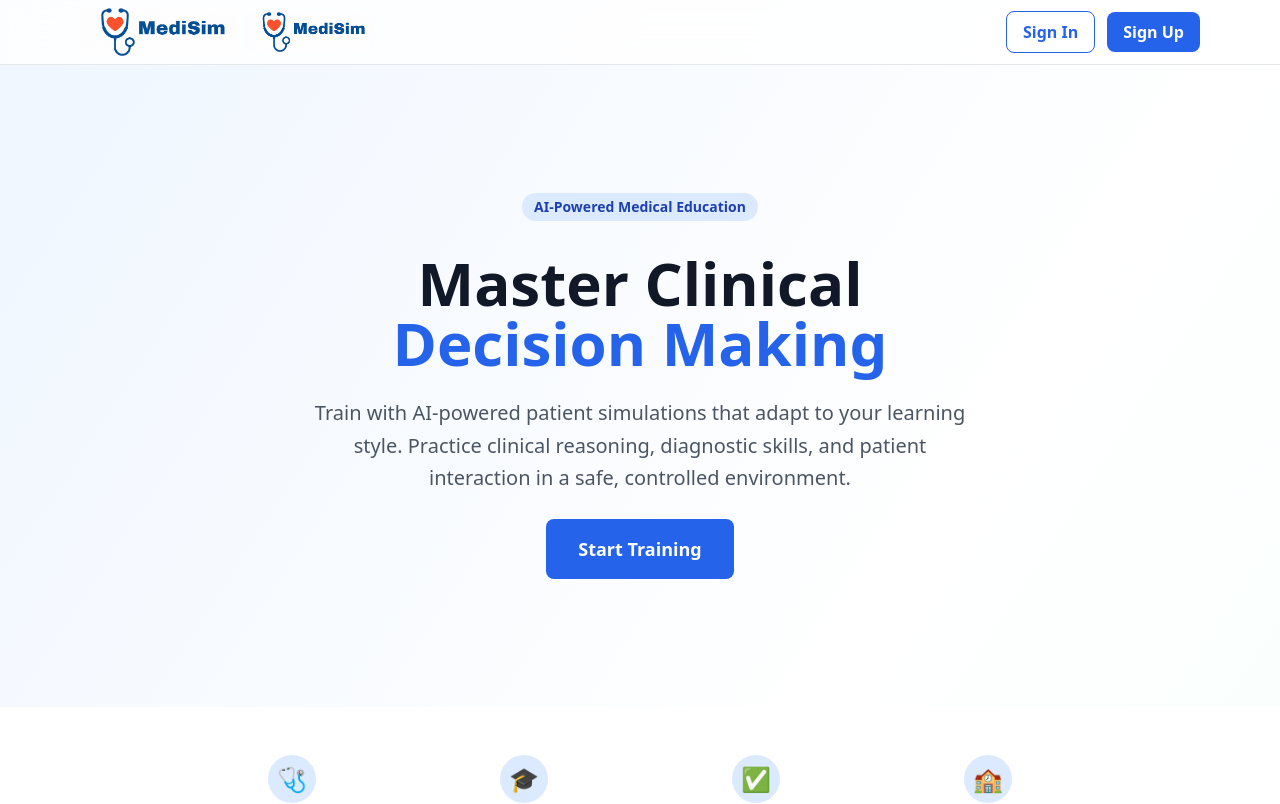
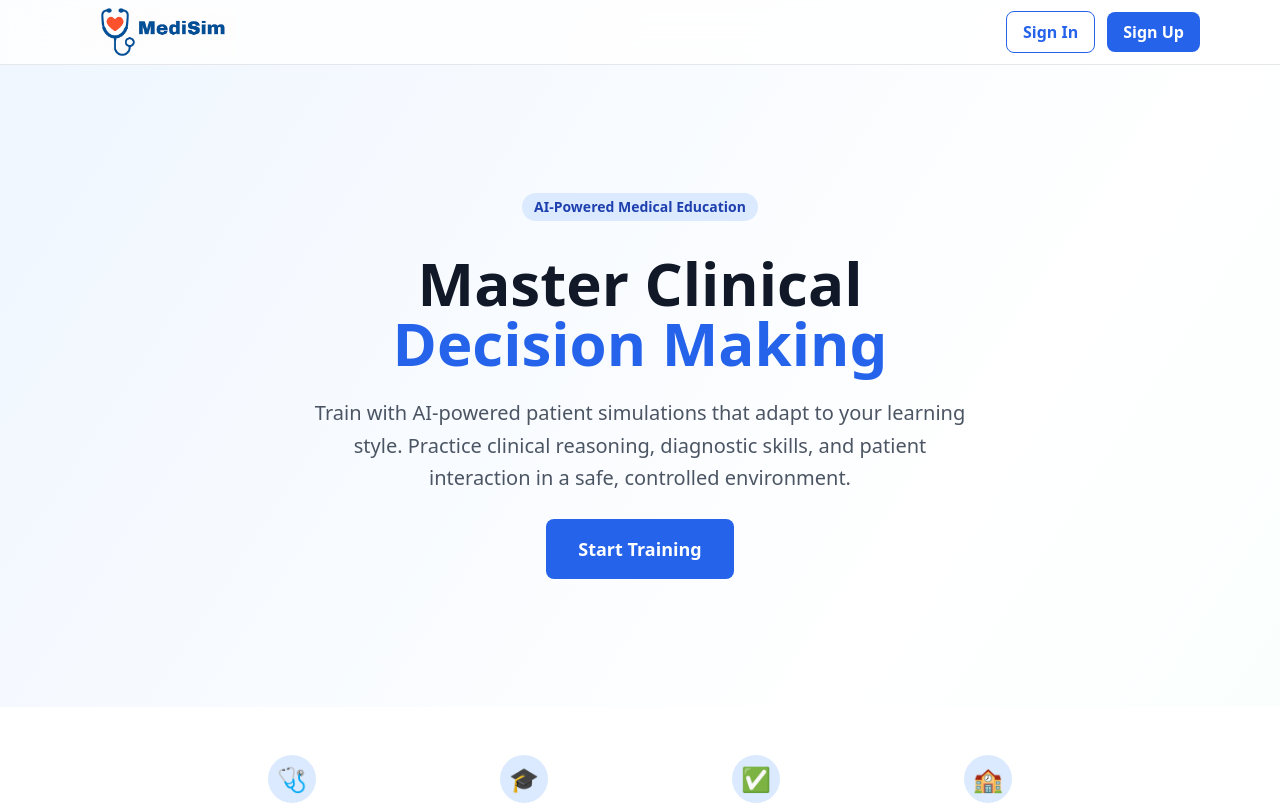
Before and after one commit to Emriel/YZTA_Bootcamp_Group_204, a React (Vite) app in the folder ProjeDosyaları/MediSim/project/: page / in a window 1280 px wide. Shown: the top 804 px of the page. Built offline with nearby package versions, Linux system fonts and the light colour scheme; no server answers.

Commit message:
Merge'te oluşan ana sayfadaki çift logo sorunu kaldırıldı.

```diff
--- a/ProjeDosyaları/MediSim/project/src/components/Home.tsx
+++ b/ProjeDosyaları/MediSim/project/src/components/Home.tsx
@@ -14,7 +14,6 @@ const Home: React.FC<HomeProps> = ({ onLoginClick, onRegisterClick }) => {
         <div className="max-w-6xl mx-auto px-4 flex h-16 items-center justify-between">
           <div className="flex items-center space-x-2">
             <img src="/medisimlogoDAR.png" alt="MediSim Logo" className="h-12 w-auto" />
-            <img src="/medisimlogoDAR.png" alt="MediSim Logo" className="h-10 w-auto" />
           </div>
 
           <div className="flex items-center space-x-3">
```
